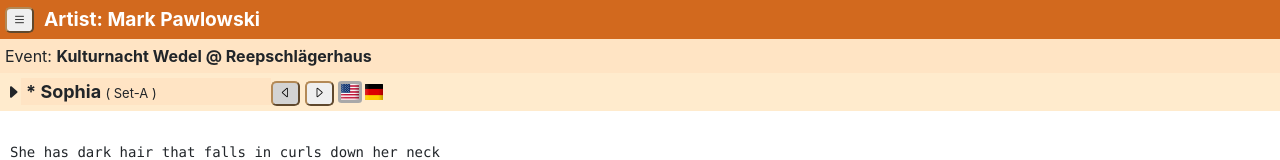
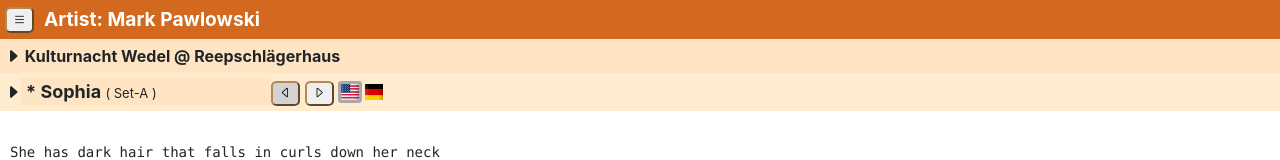
Before and after one commit to markpawl/Events, a React (Vite) app: page / in a window 1280 px wide. Shown: the top 160 px of the page. Built offline with nearby package versions, Linux system fonts and the light colour scheme.

Commit message:
add caret control of event modal

```diff
--- a/src/App.jsx
+++ b/src/App.jsx
@@ -184,6 +184,7 @@ const App = () => {
             </VenueModal>
             <PageContent
                 showSidebar={showSidebar}
+                showVenue={showVenue}
                 onNext={onNext}
                 isFirst = {isFirst}
                 isLast = {isLast}
--- a/src/components/PageContent.jsx
+++ b/src/components/PageContent.jsx
@@ -41,9 +41,12 @@ export const PageContent = (params) => {
             <div className={'eventHeader'}
                 onClick={params.toggleVenueModal}
             >
-                <span>Event: </span>
+                {/* <span>Event: </span> */}
+                <span onClick={params.toggleVenueModal}>
+                    <i className={getCaretClasses(params.showVenue)} ></i>
+                </span>
                 <span className={"bolded"} >
-                    {params.current.event.title} @ {params.event.venue.name}
+                    &nbsp;{params.current.event.title} @ {params.event.venue.name}
                 </span>
             </div>
 
```
